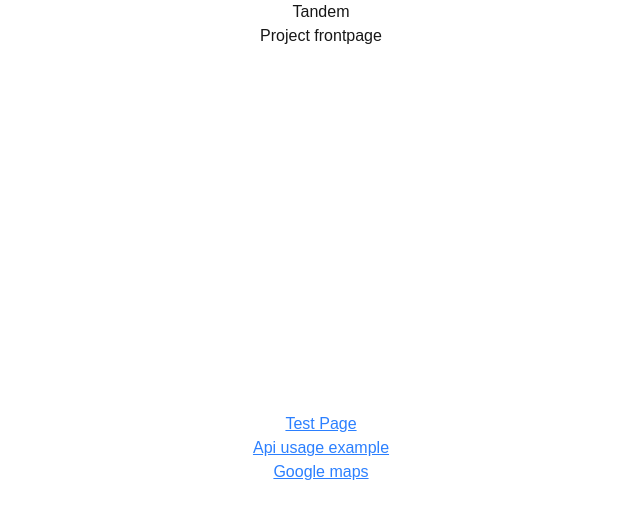
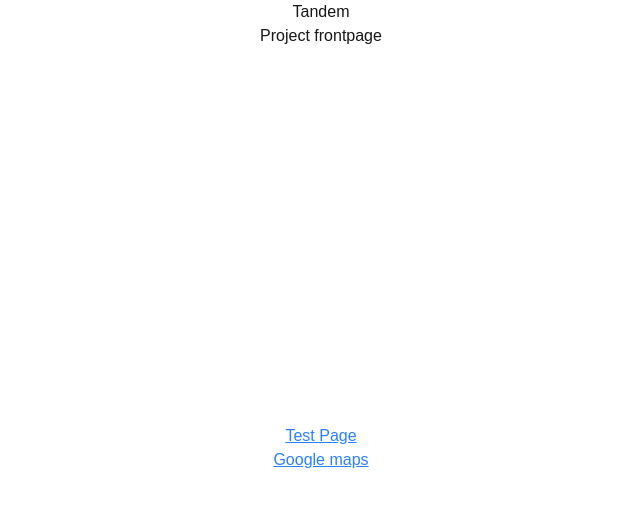
Before and after one commit to IDSP-TRADECARE/Tandem, a Next.js app: page / in a window 1280 px wide. Shown: the top 518 px of the page, without its empty margins (319-959 px from the left). Built offline with nearby package versions, Linux system fonts and the light colour scheme.

Commit message:
daycare searcher working

```diff
--- a/src/app/page.tsx
+++ b/src/app/page.tsx
@@ -17,10 +17,6 @@ export default function Home() {
           Test Page
         </Link>
 
-        <Link href="/testApi" className="text-blue-500 hover:text-blue-700 underline">
-          Api usage example
-        </Link>
-
           <Link href="/map" className="text-blue-500 hover:text-blue-700 underline">
           Google maps
         </Link>
```
